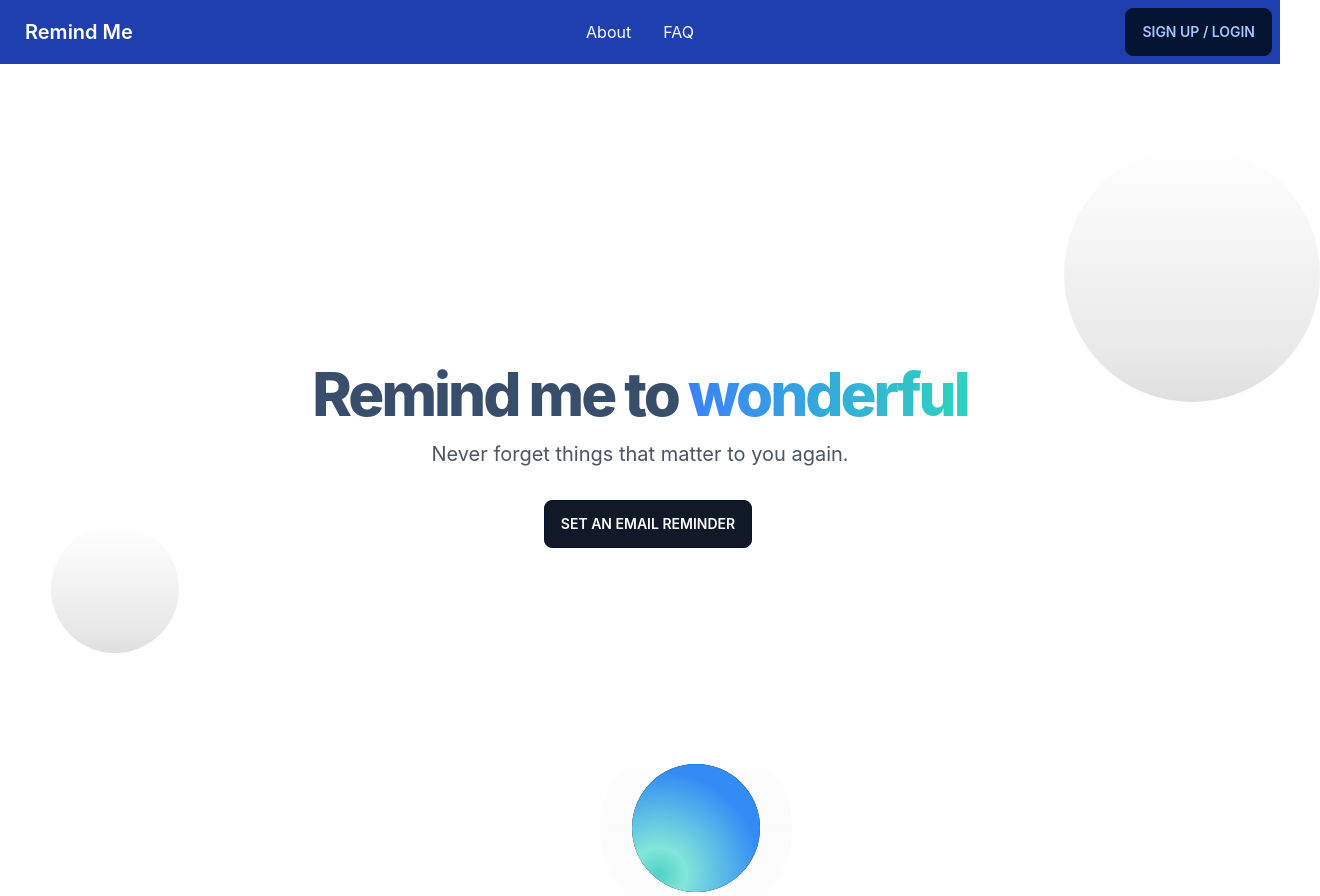
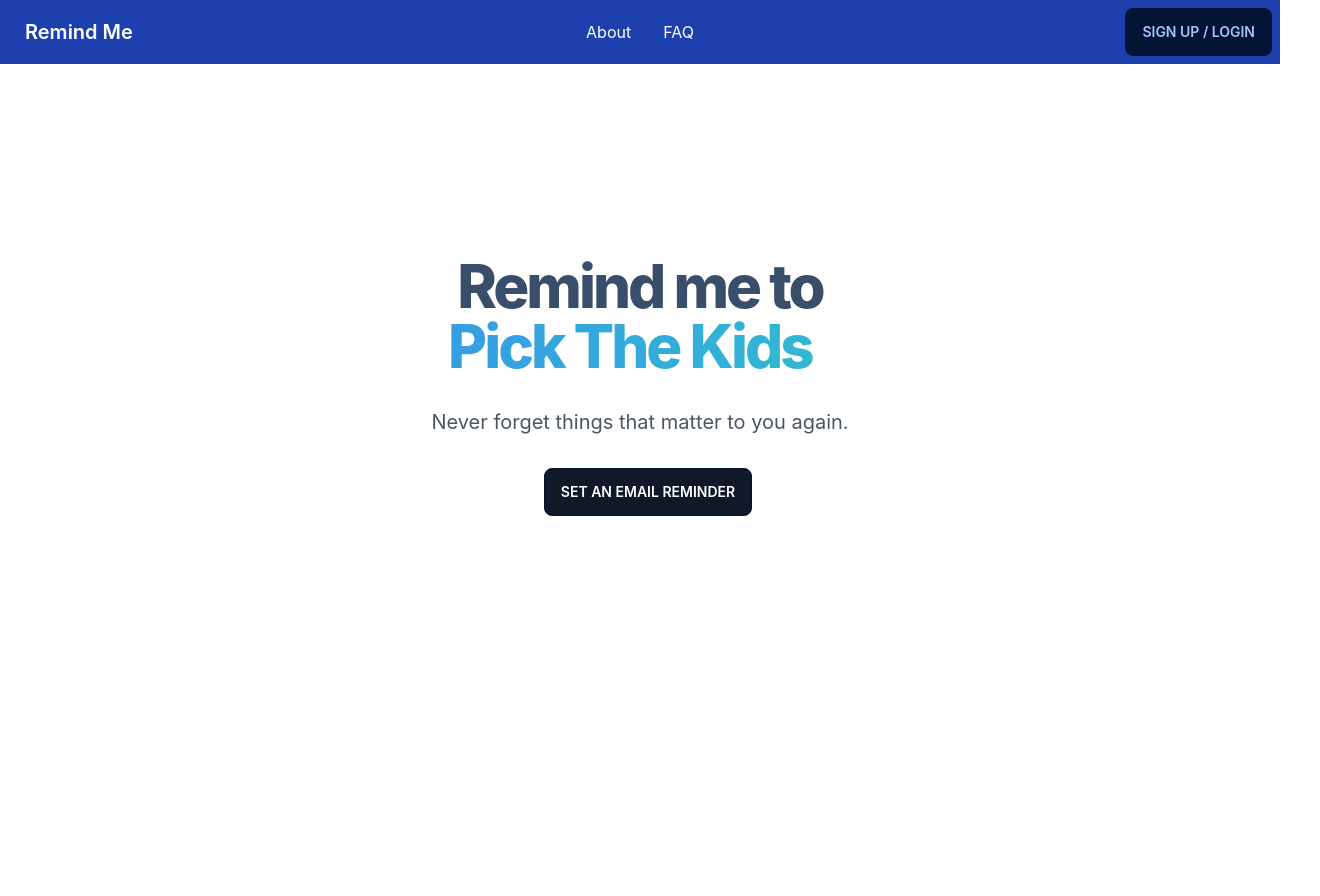
Before and after one commit to chasingtherain/remindme-next, a Next.js app: page / in a window 1280 px wide. Shown: the top 896 px of the page, 1320 px wide, since content can reach past the window. After the commit the page ends 800 px from the top, so only its background shows below. Built offline with nearby package versions, Linux system fonts and the light colour scheme.

Commit message:
updated hero component

```diff
--- a/components/landing/Hero.js
+++ b/components/landing/Hero.js
@@ -1,93 +1,35 @@
 import Link from 'next/link';
-import React, { useState, useRef, useEffect } from 'react';
+import React from 'react';
+import { TypeAnimation } from 'react-type-animation';
 
 function HeroHome() {
 
   return (
-    <section className="relative">
-      {/* Illustration behind hero content */}
-      <div className="absolute left-1/2 transform -translate-x-1/2 bottom-0 pointer-events-none" aria-hidden="true">
-        <svg width="1360" height="578" viewBox="0 0 1360 578" xmlns="http://www.w3.org/2000/svg">
-          <defs>
-            <linearGradient x1="50%" y1="0%" x2="50%" y2="100%" id="illustration-01">
-              <stop stopColor="#FFF" offset="0%" />
-              <stop stopColor="#EAEAEA" offset="77.402%" />
-              <stop stopColor="#DFDFDF" offset="100%" />
-            </linearGradient>
-          </defs>
-          <g fill="url(#illustration-01)" fillRule="evenodd">
-            <circle cx="1232" cy="128" r="128" />
-            <circle cx="155" cy="443" r="64" />
-          </g>
-        </svg>
-      </div>
-
-      <div className="max-w-6xl mx-auto px-4 sm:px-6">
-        {/* Hero content */}
-        <div className="pt-32 pb-12 md:pt-40 md:pb-20">
-          {/* Section header */}
-          <div className="text-center pb-12 md:pb-16">
-            <h1 className="text-5xl md:text-6xl font-extrabold leading-tighter tracking-tighter mb-4" data-aos="zoom-y-out">
-              Remind me to <span className="bg-clip-text text-transparent bg-gradient-to-r from-blue-500 to-teal-400">wonderful</span>
+    <div className="text-center px-12">
+      <h1 className="text-5xl md:text-6xl font-extrabold leading-tighter tracking-tighter" data-aos="zoom-y-out">
+        Remind me to
+        <span className="block m7-10 bg-clip-text text-transparent bg-gradient-to-r from-blue-500 to-teal-400">
+          <TypeAnimation
+            sequence={[
+              'Buy Eggs', 2500,
+              'Pick The Kids', 2500,
+              'Stretch My Legs', 2500,
+            ]}
+            wrapper="span"
+            cursor={true}
+            speed={10}
+            repeat={Infinity}
+            style={{ fontSize: '1em', display: 'block', marginBottom: '10' }}
+          />
+        </span>
       </h1>
-            <div className="max-w-3xl mx-auto">
-              <p className="text-xl text-gray-600 mb-8" data-aos="zoom-y-out" data-aos-delay="150">
+        <p className="text-xl text-gray-600 my-8" data-aos="zoom-y-out" data-aos-delay="150">
           Never forget things that matter to you again.
         </p>
-              <div className="max-w-xs mx-auto sm:max-w-none sm:flex sm:justify-center" data-aos="zoom-y-out" data-aos-delay="300">
-                <div>
         <Link href="/remind" className="btn text-white bg-gray-900 hover:bg-gray-800 w-full sm:w-auto sm:ml-4" >
           Set an email reminder
         </Link>
   </div>
-              </div>
-            </div>
-          </div>
-          <div>
-            <div className="relative flex justify-center mb-8" data-aos="zoom-y-out" data-aos-delay="450">
-              <div className="flex flex-col justify-center">
-                <svg
-                  className="absolute inset-0 max-w-full mx-auto md:max-w-none h-auto"
-                  width="768"
-                  height="432"
-                  viewBox="0 0 768 432"
-                  xmlns="http://www.w3.org/2000/svg"
-                  xmlnsXlink="http://www.w3.org/1999/xlink"
-                >
-                  <defs>
-                    <linearGradient x1="50%" y1="0%" x2="50%" y2="100%" id="hero-ill-a">
-                      <stop stopColor="#FFF" offset="0%" />
-                      <stop stopColor="#EAEAEA" offset="77.402%" />
-                      <stop stopColor="#DFDFDF" offset="100%" />
-                    </linearGradient>
-                    <linearGradient x1="50%" y1="0%" x2="50%" y2="99.24%" id="hero-ill-b">
-                      <stop stopColor="#FFF" offset="0%" />
-                      <stop stopColor="#EAEAEA" offset="48.57%" />
-                      <stop stopColor="#DFDFDF" stopOpacity="0" offset="100%" />
-                    </linearGradient>
-                    <radialGradient cx="21.152%" cy="86.063%" fx="21.152%" fy="86.063%" r="79.941%" id="hero-ill-e">
-                      <stop stopColor="#4FD1C5" offset="0%" />
-                      <stop stopColor="#81E6D9" offset="25.871%" />
-                      <stop stopColor="#338CF5" offset="100%" />
-                    </radialGradient>
-                    <circle id="hero-ill-d" cx="384" cy="216" r="64" />
-                  </defs>
-                  <g fill="none" fillRule="evenodd">
-                    <circle fillOpacity=".04" fill="url(#hero-ill-a)" cx="384" cy="216" r="128" />
-                    <circle fillOpacity=".16" fill="url(#hero-ill-b)" cx="384" cy="216" r="96" />
-                    <g fillRule="nonzero">
-                      <use fill="#000" xlinkHref="#hero-ill-d" />
-                      <use fill="url(#hero-ill-e)" xlinkHref="#hero-ill-d" />
-                    </g>
-                  </g>
-                </svg>
-              </div>
-            </div>
-
-          </div>
-        </div>
-      </div>
-    </section>
   );
 }
 
--- a/package.json
+++ b/package.json
@@ -10,7 +10,8 @@
     "next": "latest",
     "react": "18.2.0",
     "react-datepicker": "^4.10.0",
-    "react-dom": "18.2.0"
+    "react-dom": "18.2.0",
+    "react-type-animation": "^3.0.1"
   },
   "devDependencies": {
     "autoprefixer": "^10.4.14",
--- a/pages/index.js
+++ b/pages/index.js
@@ -5,13 +5,13 @@ import HeroHome from '../components/landing/Hero';
 
 export default function Home() {
   return (
-    <div className={styles.container}>
+    <div className="">
       <Head>
         <title>Remind Me</title>
         <link rel="icon" href="/favicon.ico" />
       </Head>
 
-      <main>
+      <main className='mt-48'>
         <HeroHome/>
       </main>
     </div>
```
Also changed, not shown: 1 other file (tests, documents, lock files or other folders). Lines whose indentation alone changed are shown as unchanged.
